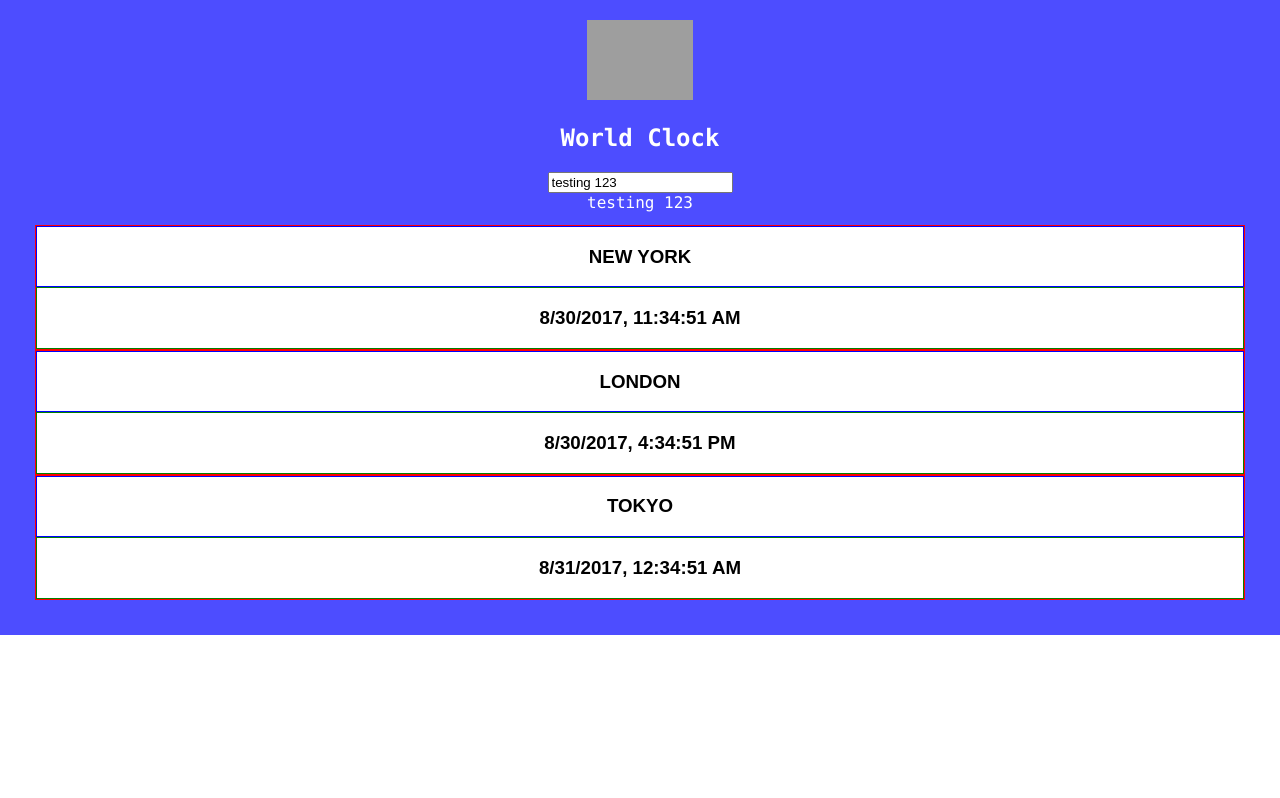
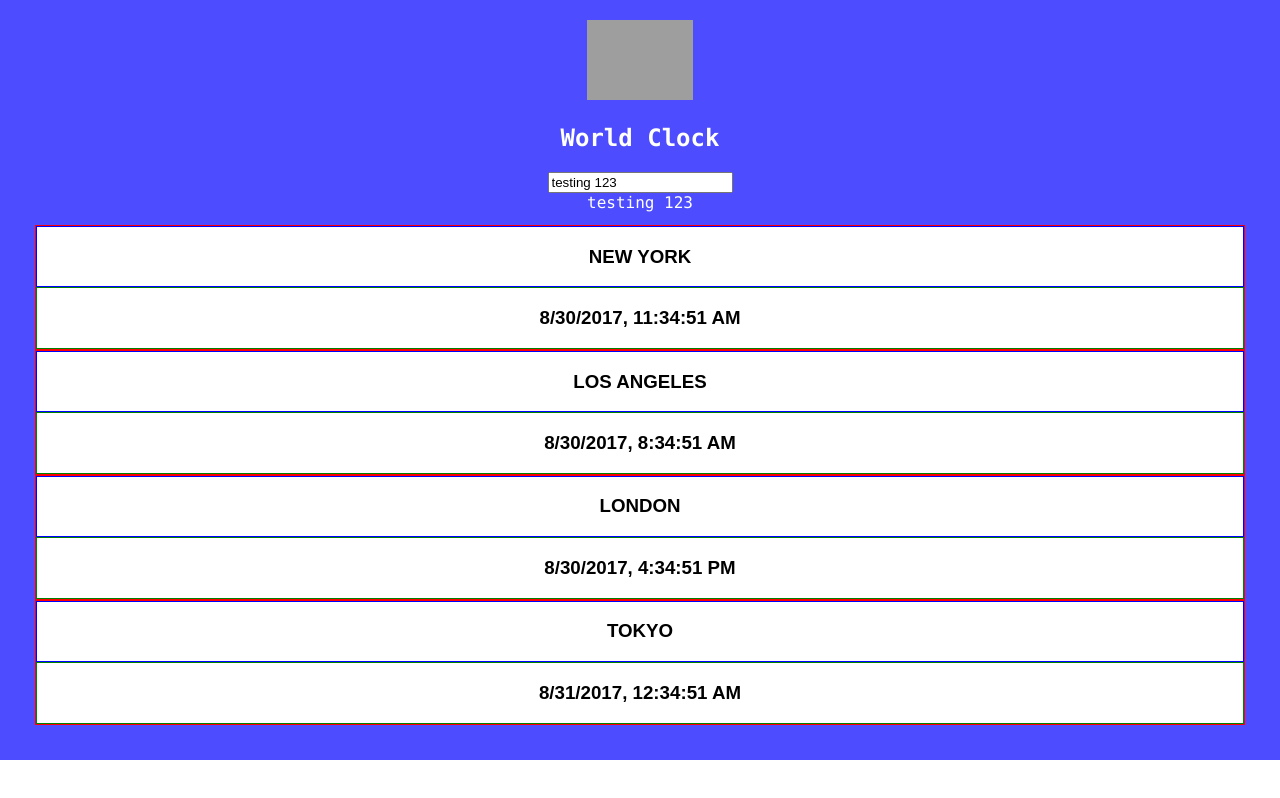
Before and after one commit to WilleniumFalcon91/World-Clock, a React (Create React App) app: page / in a window 1280 px wide. Built offline with nearby package versions, Linux system fonts and the light colour scheme; grey boxes are pictures that could not be loaded.

Commit message:
adds additional timezone

```diff
--- a/src/App.js
+++ b/src/App.js
@@ -61,6 +61,14 @@ _updateText = (event) => {
               <Time newTime={this.state.currentTime.toLocaleString("en-US", {timeZone: "America/New_York"})}/>
               </div>
             </div>
+            <div className="City1">
+              <div className="Name">
+              <CityName name={'Los Angeles'}/>
+              </div>
+              <div className="Time">
+              <Time newTime={this.state.currentTime.toLocaleString("en-US", {timeZone: "America/Los_Angeles"})}/>
+              </div>
+            </div>
             <div className="City2">
               <div className="Name">
               <CityName name={'London'}/>
```
